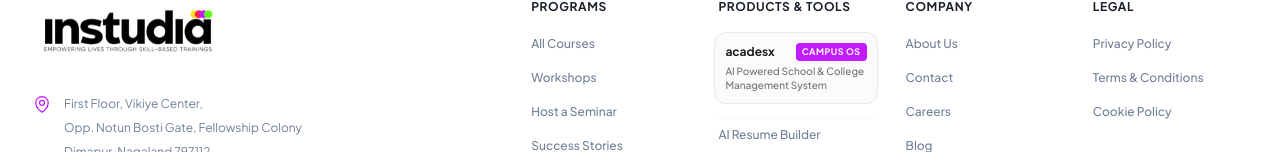
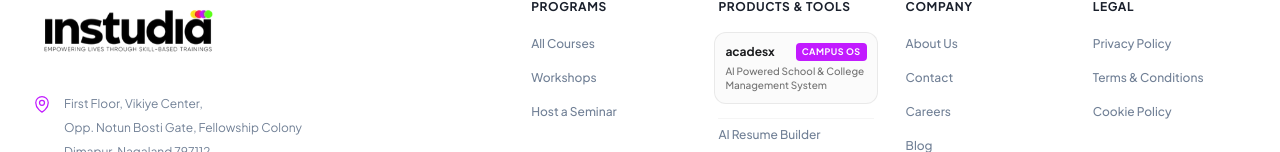
Before and after one commit to vishalbardewa/instudia-web-v2, a Next.js app: page / in a window 1280 px wide. Shown: the part 11848-12000 px from the top of the page. Built offline with nearby package versions, Linux system fonts and the light colour scheme; no server answers.

Commit message:
feat: updated footer

```diff
--- a/app/components/organisms/Footer.tsx
+++ b/app/components/organisms/Footer.tsx
@@ -14,8 +14,6 @@ const navigation = {
     { name: "All Courses", href: "/courses" },
     { name: "Workshops", href: "/workshops" },
     { name: "Host a Seminar", href: "/host-a-seminar" },
-    { name: "Success Stories", href: "/success-stories" },
-    { name: "Campus Gallery", href: "/gallery" },
   ] as FooterLink[],
   tools: [
     { name: "AI Resume Builder", href: "/tools/resume-builder" },
```
